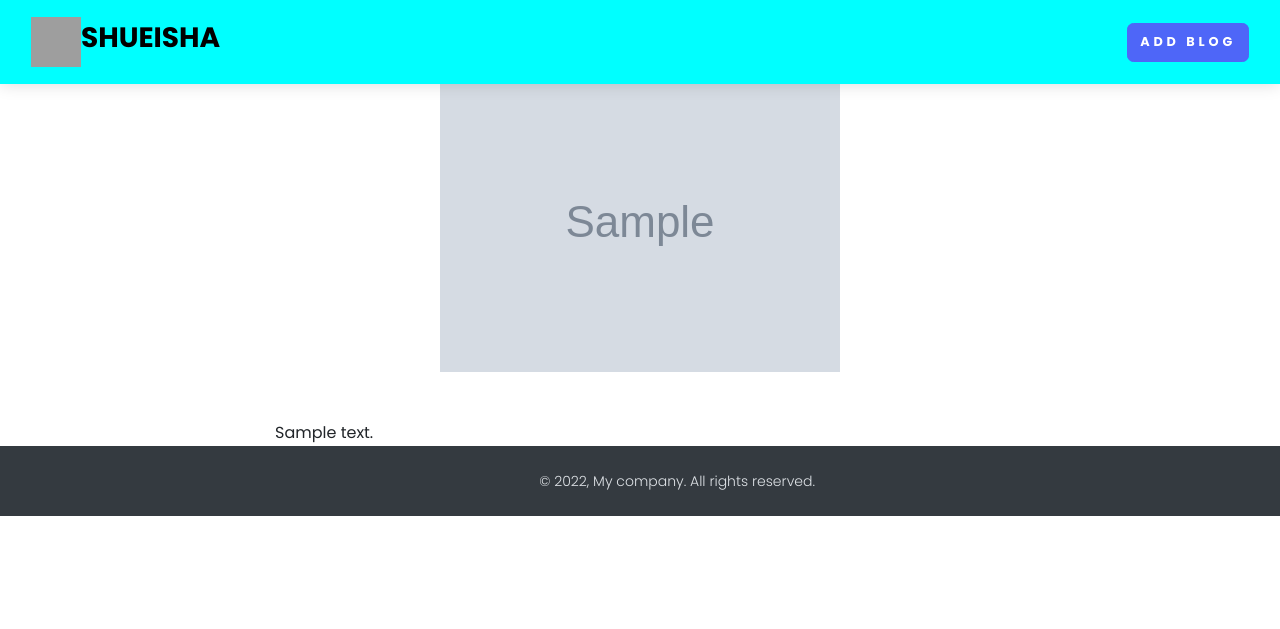
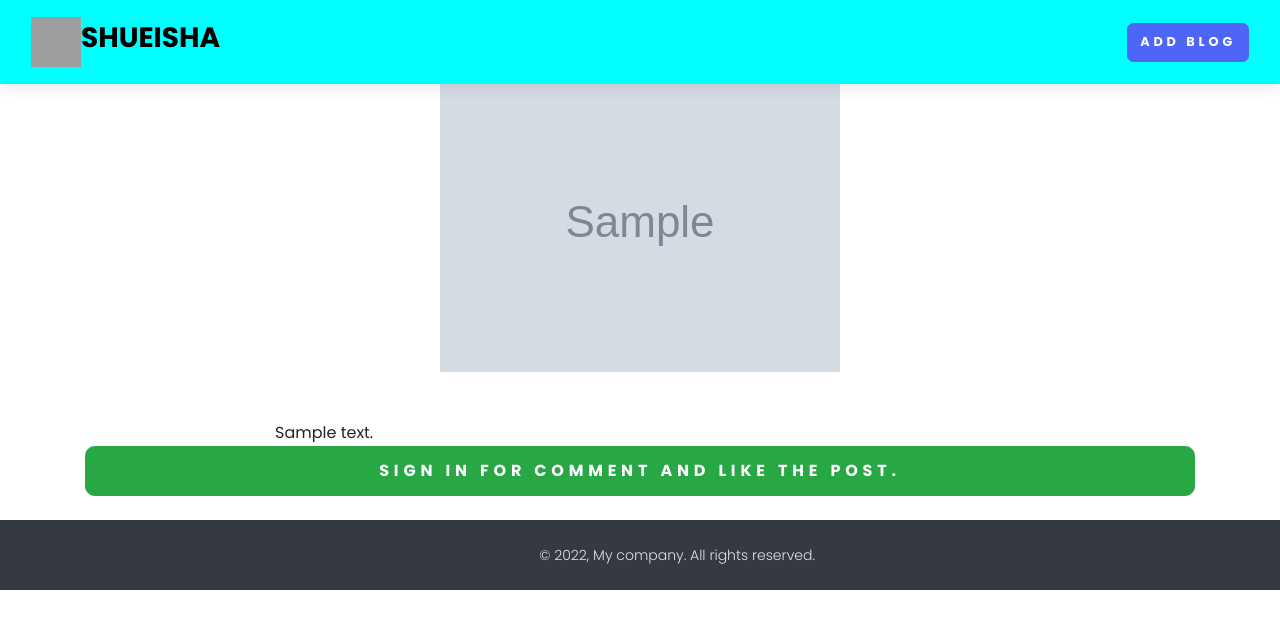
Before and after one commit to SeventhSeas/Sh-eisha_Django, a Django app: a page that uses SHUEISHA/Blog/home/templates/blog_detail.html in a window 1280 px wide. Shown: the top 629 px of the page. Run offline with Django 3.2, Linux system fonts and the light colour scheme; tables that the repository leaves empty hold one stand-in row (values such as "Sample post"); grey boxes marked "Sample" are stand-in pictures; some libraries are stand-ins or nearby versions; some web fonts are replaced; grey boxes are pictures that could not be loaded.

Commit message:
corrigiendo la seccion de comentario
comment

```diff
--- a/SHUEISHA/Blog/Blog/urls.py
+++ b/SHUEISHA/Blog/Blog/urls.py
@@ -25,6 +25,7 @@ urlpatterns = [
     path('api/' , include('home.urls_api')),
 
     path('admin/', admin.site.urls),
+
     path('froala_editor/',include('froala_editor.urls'))
 ]
 
--- a/SHUEISHA/Blog/home/models.py
+++ b/SHUEISHA/Blog/home/models.py
@@ -1,8 +1,9 @@
+from importlib.resources import contents
 from django.db import models
 from django.contrib.auth.models import User
 from froala_editor.fields import FroalaField
-
-
+from django.utils import timezone
+from django.urls import reverse
 from .helpers import *
 
 
@@ -30,3 +31,21 @@ class BlogModel(models.Model):
     def save(self, *args, **kwargs):
         self.slug = generate_slug(self.title)
         super(BlogModel, self).save(*args, **kwargs)
+
+class Comment(models.Model):
+    post = models.ForeignKey(
+    BlogModel, related_name='comments', on_delete=models.CASCADE)
+    author = models.ForeignKey( settings.AUTH_USER_MODEL, on_delete=models.CASCADE, null=True, related_name="author")
+    body = models.TextField()
+    created_date = models.DateTimeField(default=timezone.now)
+    approved_comment = models.BooleanField(default=True)
+
+    def approve(self):
+        self.approved_comment = True
+        self.save()
+
+    def get_absolute_url(self):
+        return reverse("post")
+
+    def __str__(self):
+        return  (str(self.author))
--- a/SHUEISHA/Blog/home/templates/blog_detail.html
+++ b/SHUEISHA/Blog/home/templates/blog_detail.html
@@ -18,6 +18,44 @@
                 </div>
             </div>
         </div>
+
+        <!-- Comment Form -->
+   {% if user.is_authenticated %}
+   <div class="card my-4">
+       <h5 class="card-header">Leave a Comment:</h5>
+       <div class="card-body">
+           <form method="POST" action="{% url 'add_comment' user.id %}">
+               {% csrf_token %}
+               <div class="form-group">
+                   <textarea class="form-control" name="text" rows="3" required></textarea>
+                   <input type="hidden" name="user_id" value="{{user.id}}">
+               </div>
+               <button class="btn btn-primary" type="submit">Comment</button>
+           </form>
+       </div>
+   </div>
+   {% else %}
+   <a href="{% url 'login' %}" class="btn btn-success btn-lg btn-block mb-4">
+       Sign In for comment and like the post.
+   </a>
+   {% endif %}
+      <!-- Single Comments -->
+      {% for comment in post.comments.all %}
+      {% if comment.approved_comment %}
+      <div class="media mb-4">
+          <img class="d-flex mr-3 rounded-circle article-img" src="{{ comment.author.profile.image.url }}" alt="">
+          <div class="media-body">
+              <h5 class="mt-0"><a href="{% url 'user_posts' comment.author.username %}">{{ comment.author }}</a></h5>
+              {{ comment.text|linebreaks }}
+              <hr>
+          </div>
+      </div>
+      {% else %}
+      <div class="alert alert-secondary" role="alert">
+          No Comment has been posted.
+      </div>
+      {% endif %}
+      {% endfor %}
     </div>
 
 
--- a/SHUEISHA/Blog/home/urls.py
+++ b/SHUEISHA/Blog/home/urls.py
@@ -13,5 +13,6 @@ urlpatterns = [
     path('blog-update/<slug>/', blog_update, name="blog_update"),
     path('logout-view/', logout_view, name="logout_view"),
     path('verify/<token>/', verify, name="verify"),
+    path('post/<int:pk>/comment/', add_comment, name='add_comment'),
 
 ]
--- a/SHUEISHA/Blog/home/urls_api.py
+++ b/SHUEISHA/Blog/home/urls_api.py
@@ -4,4 +4,5 @@ from .views_api import *
 urlpatterns = [
     path('login/', LoginView),
     path('register/', RegisterView)
+
 ]
--- a/SHUEISHA/Blog/home/views.py
+++ b/SHUEISHA/Blog/home/views.py
@@ -1,9 +1,18 @@
-from django.shortcuts import render, redirect
+#from django.shortcuts import render, redirect
 
 # Create your views here.
 
 from .form import *
+from django.db.models import Q
+from django.contrib.auth.mixins import LoginRequiredMixin, UserPassesTestMixin
 from django.contrib.auth import logout
+from django.contrib.auth.models import User
+from django.contrib.auth.decorators import login_required
+from django.shortcuts import render, redirect, get_object_or_404
+from .models import BlogModel, Comment
+from django.contrib import messages
+import uuid
+from django.db import models
 
 
 def logout_view(request):
@@ -133,3 +142,21 @@ def verify(request, token):
         print(e)
 
     return redirect('/')
+
+@login_required
+def add_comment(request, pk):
+    post = get_object_or_404(BlogModel, pk=pk)
+    if request.method == 'POST':
+        user = User.objects.get(id=request.POST.get('user_id'))
+        user_id = models.UUIDField(default=uuid.uuid4(), editable=False, unique=True)
+        text = request.POST.get('text')
+        Comment(author=user, post=post, text=text).save()
+        messages.success(request, "Your comment has been added successfully.")
+    else:
+                 #
+
+
+
+         # A la nueva interfaz de pantalla
+         return render(request, 'learning_logs/add_comment.html', text)
+    return redirect('post_detail', pk=pk)
--- a/SHUEISHA/Blog/home/views_api.py
+++ b/SHUEISHA/Blog/home/views_api.py
@@ -1,8 +1,9 @@
 from rest_framework.views import APIView
 from rest_framework.response import Response
 from django.contrib.auth.models import User
-from .models import Profile
+from .models import BlogModel, Profile
 from .helpers import *
+
 from django.contrib.auth import authenticate, login
 
 
```
Also changed, not shown: SHUEISHA/Blog/home/admin.py (+14 -1 lines), SHUEISHA/Blog/home/migrations/0006_comment.py, SHUEISHA/Blog/home/migrations/0007_auto_20220927_0128.py (added), SHUEISHA/Blog/home/migrations/0008_auto_20220927_0134.py (added), SHUEISHA/Blog/home/migrations/0009_auto_20220927_0138.py (added).
